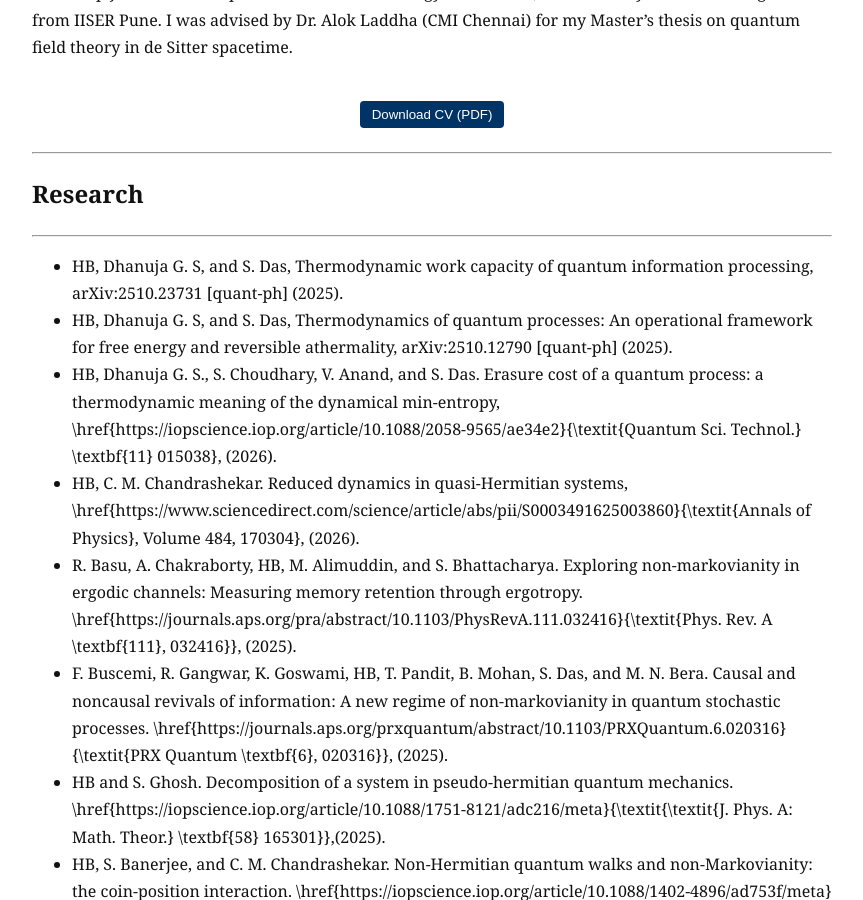
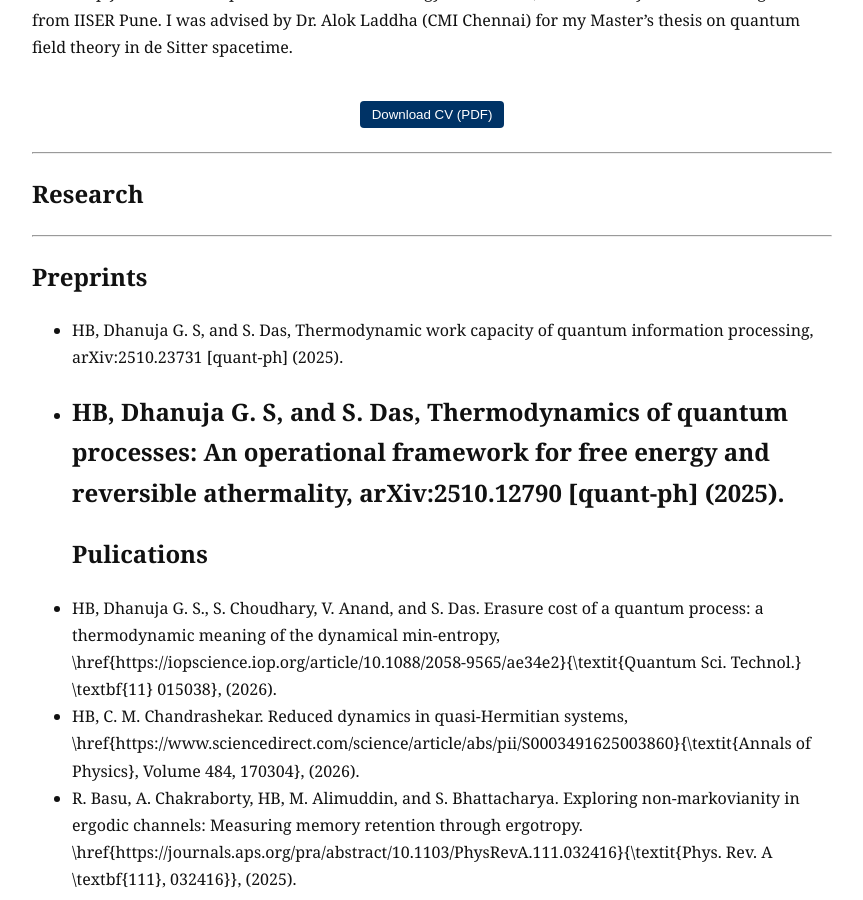
Before and after one commit to himanshubadhani/himanshubadhani.github.io, a Jekyll site: the page built from index.md, in a window 1280 px wide and 900 px high, scrolled down 508 px. Shown: the whole window, without its empty margins (208-1071 px from the left). Built offline with Jekyll 4.4.1, drawn with Linux system fonts in a browser that asks for light colours.

Commit message:
Update index.md

```diff
--- a/index.md
+++ b/index.md
@@ -14,10 +14,12 @@ I am a Postdoctoral fellow at IIIT Hyderabad, working under the supervision of D
 ---
 
 ## Research
-
 ---
+## Preprints
 - HB, Dhanuja G. S, and S. Das, Thermodynamic work capacity of quantum information processing, arXiv:2510.23731 [quant-ph] (2025).
 - HB, Dhanuja G. S, and S. Das, Thermodynamics of quantum processes: An operational framework for free energy and reversible athermality, arXiv:2510.12790 [quant-ph] (2025).
+--
+## Pulications
 - HB, Dhanuja G. S., S. Choudhary, V. Anand, and S. Das. Erasure cost of a quantum process: a thermodynamic meaning of the dynamical min-entropy, \href{https://iopscience.iop.org/article/10.1088/2058-9565/ae34e2}{\textit{Quantum Sci. Technol.} \textbf{11} 015038}, (2026).
 - HB, C. M. Chandrashekar. Reduced dynamics in quasi-Hermitian systems, \href{https://www.sciencedirect.com/science/article/abs/pii/S0003491625003860}{\textit{Annals of Physics}, Volume 484, 170304}, (2026).
 - R. Basu, A. Chakraborty, HB, M. Alimuddin, and S. Bhattacharya. Exploring non-markovianity in ergodic channels: Measuring memory retention through ergotropy. \href{https://journals.aps.org/pra/abstract/10.1103/PhysRevA.111.032416}{\textit{Phys. Rev. A \textbf{111}, 032416}}, (2025).
```
